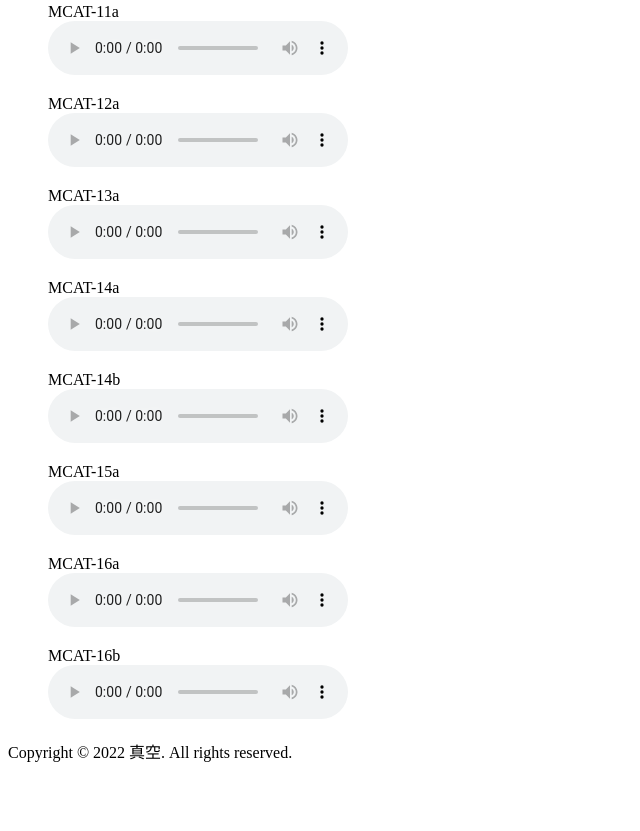
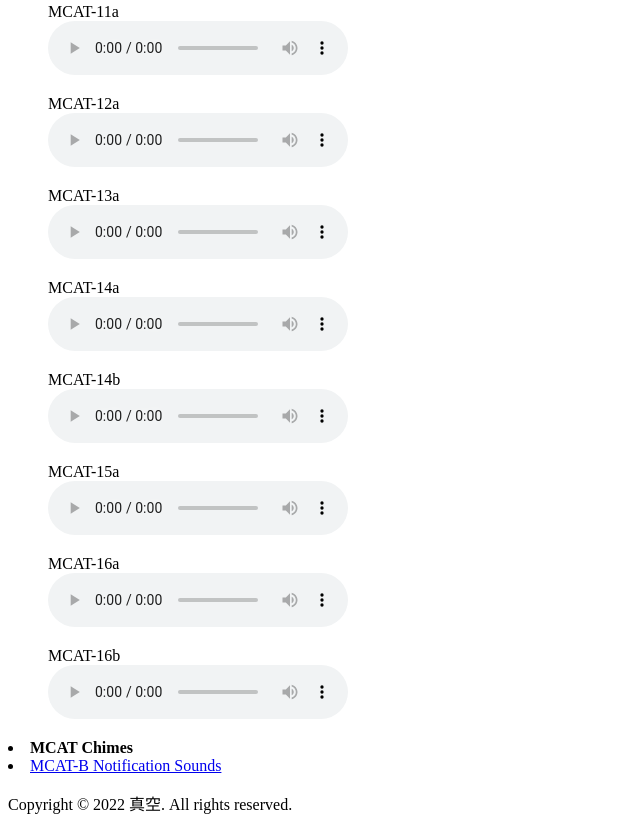
Before and after one commit to metastable-void/MCAT-chimes, a plain HTML site: page index.html in a window 1280 px wide. Shown: the part 1363-2194 px from the top of the page, without its empty margins (0-640 px from the left). Before the commit the page ends 2142 px from the top, so only its background shows below. Drawn offline with Linux system fonts and the light colour scheme.

Commit message:
navigation

```diff
--- a/index.html
+++ b/index.html
@@ -102,6 +102,10 @@
 <audio  controls="" src="MCAT-mp3/MCAT-16b.mp3"></audio>
 </figure>
 
+<nav>
+    <li><strong>MCAT Chimes</strong></li>
+    <li><a href="/MCAT-B-chimes/">MCAT-B Notification Sounds</a></li>
+</nav>
 <p>
 Copyright &copy; 2022 真空. All rights reserved.
 </p>
```
